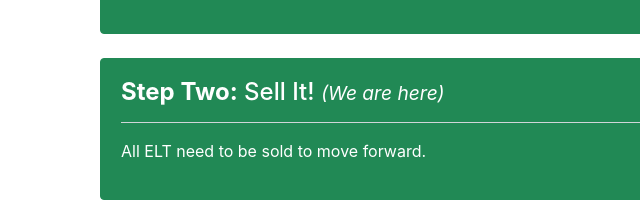
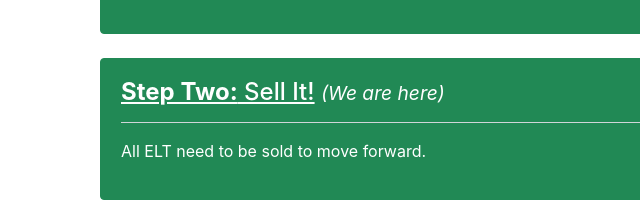
Before and after one commit to EliteToken/elitetoken.github.io, a plain HTML site: page index.html in a window 1280 px wide. Shown: the part 1029-1231 px from the top of the page, 0-640 px from the left. Drawn offline with Linux system fonts and the light colour scheme; no server answers; a web font is replaced by a local one.

Commit message:
Update index.html

```diff
--- a/index.html
+++ b/index.html
@@ -97,7 +97,7 @@
             <div class="col-lg-10">
                 <div class="card card-inverse card-primary">
                     <div class="card-block">
-                        <h4 class="card-title"><b>Step Two:</b> Sell It! <small><i>(We are here)</i></small></h4>
+			<h4 class="card-title"><u><b>Step Two:</b> Sell It!</u> <small><i>(We are here)</i></small></h4>
                         <hr class="jumbotron-hr" />
                         <p class="card-text text-white">All ELT need to be sold to move forward.</p>
                         </strong></small></p>
```
